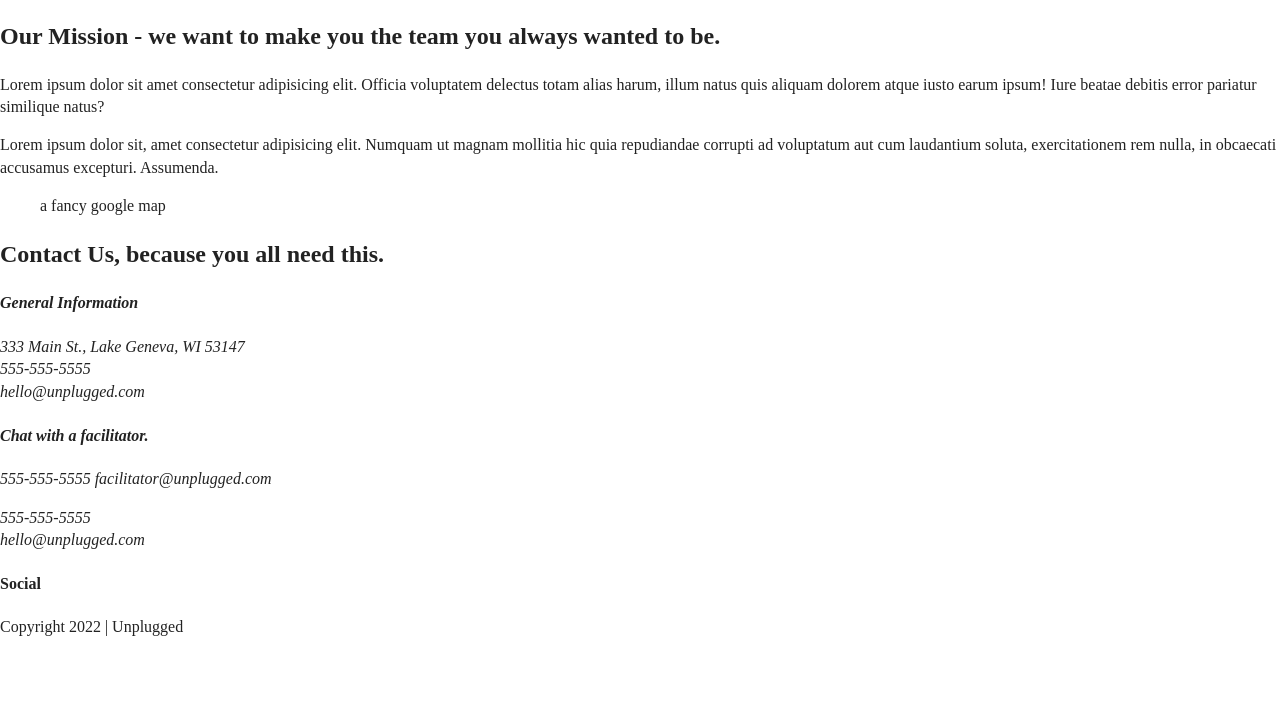
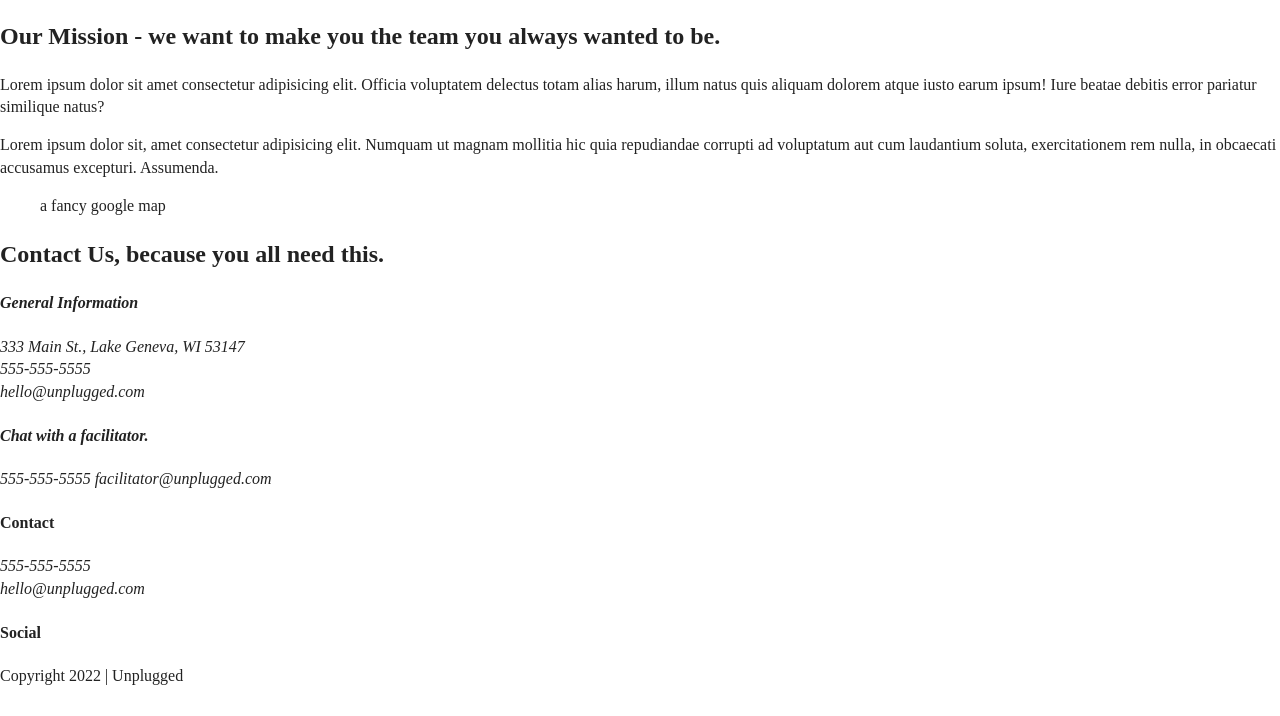
Before and after one commit to LaniV-V/Unplugged, a website: page about/index.html in a window 1280 px wide. Shown: the part 84-800 px from the top of the page. Drawn offline with Linux system fonts and the light colour scheme.

Commit message:
fixed h4 error in footer on about page

```diff
--- a/about/index.html
+++ b/about/index.html
@@ -86,6 +86,7 @@
     <div class="content-wrapper">
       <div class="footer-content">
         <div class="contact">
+          <h4>Contact</h4>
           <address>
             <p>
               555-555-5555<br>
```
